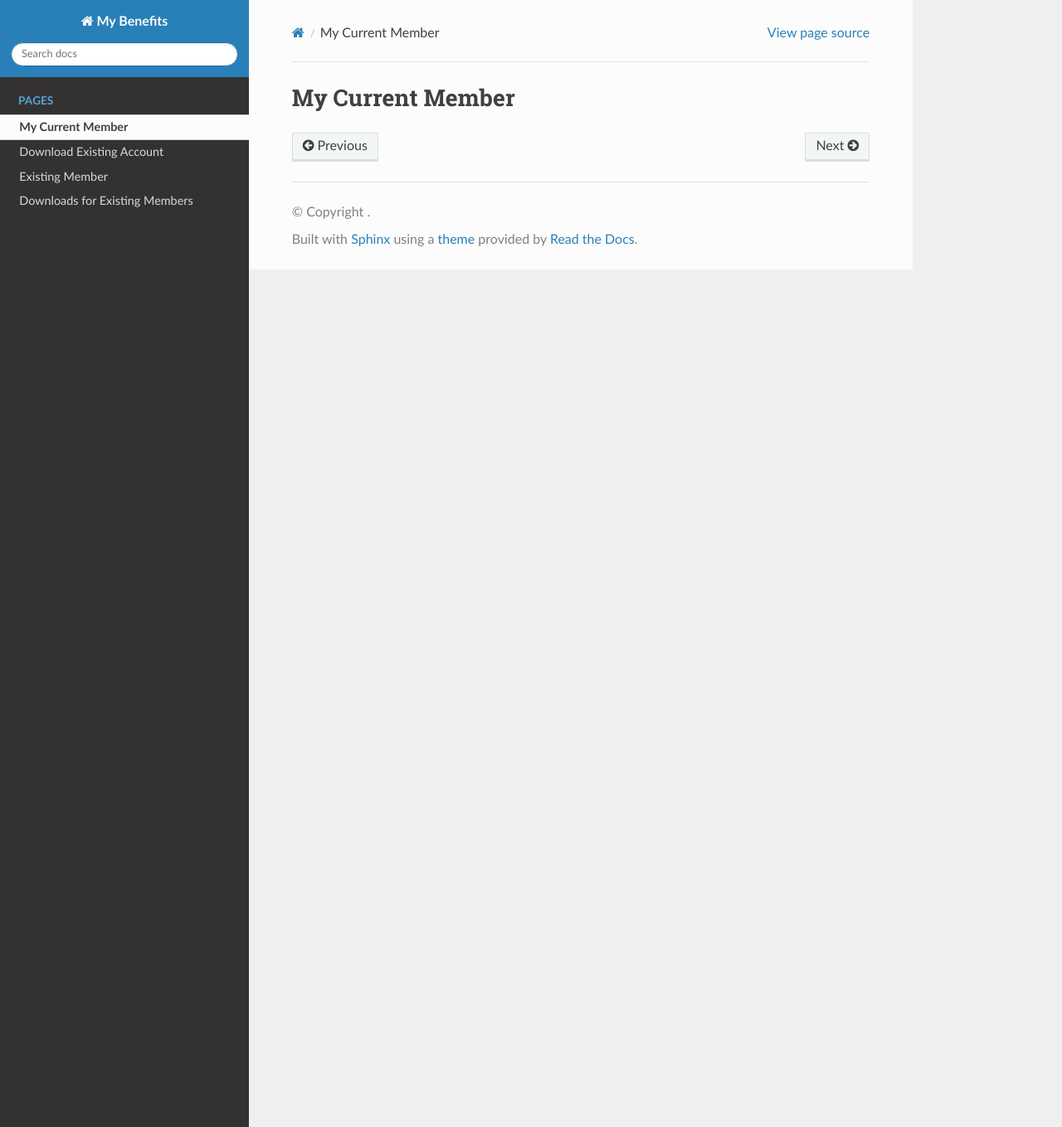
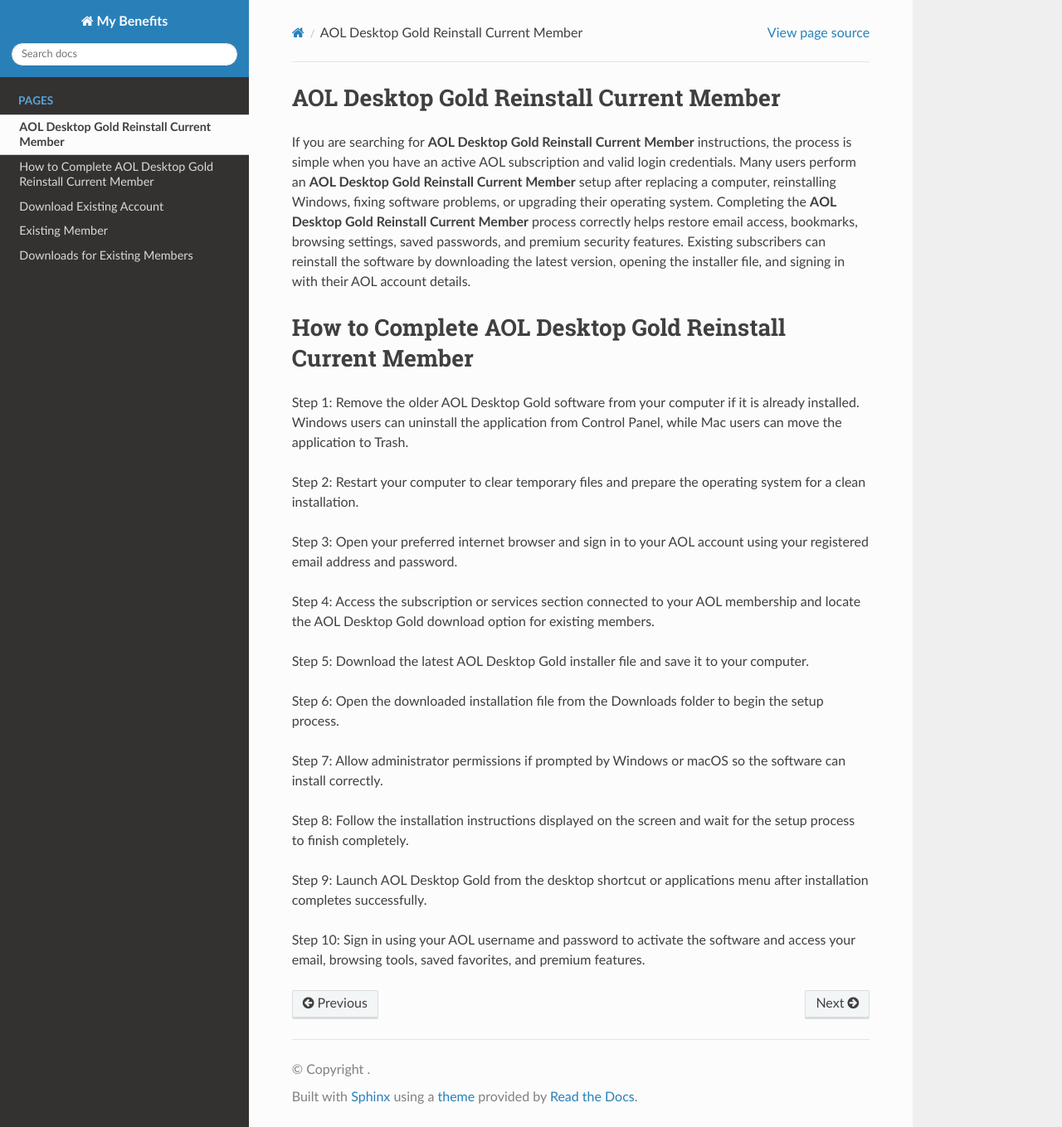
Before and after one commit to Marrable-hue/mybenefits, a Sphinx documentation site: the page built from docs/desktop-gold-reinstall-current-member.rst, in a window 1280 px wide and 1359 px high. Shown: the whole window at 83% size. Built offline with Sphinx 7.4.7 and the Read the Docs theme 3.1.0, drawn with Linux system fonts in a browser that asks for light colours.

Commit message:
Update desktop-gold-reinstall-current-member.rst

```diff
--- a/docs/desktop-gold-reinstall-current-member.rst
+++ b/docs/desktop-gold-reinstall-current-member.rst
@@ -1,2 +1,27 @@
-My Current Member
+AOL Desktop Gold Reinstall Current Member
 =========================================
+
+If you are searching for **AOL Desktop Gold Reinstall Current Member** instructions, the process is simple when you have an active AOL subscription and valid login credentials. Many users perform an **AOL Desktop Gold Reinstall Current Member** setup after replacing a computer, reinstalling Windows, fixing software problems, or upgrading their operating system. Completing the **AOL Desktop Gold Reinstall Current Member** process correctly helps restore email access, bookmarks, browsing settings, saved passwords, and premium security features. Existing subscribers can reinstall the software by downloading the latest version, opening the installer file, and signing in with their AOL account details.
+
+How to Complete AOL Desktop Gold Reinstall Current Member
+=========================================================
+
+Step 1: Remove the older AOL Desktop Gold software from your computer if it is already installed. Windows users can uninstall the application from Control Panel, while Mac users can move the application to Trash.
+
+Step 2: Restart your computer to clear temporary files and prepare the operating system for a clean installation.
+
+Step 3: Open your preferred internet browser and sign in to your AOL account using your registered email address and password.
+
+Step 4: Access the subscription or services section connected to your AOL membership and locate the AOL Desktop Gold download option for existing members.
+
+Step 5: Download the latest AOL Desktop Gold installer file and save it to your computer.
+
+Step 6: Open the downloaded installation file from the Downloads folder to begin the setup process.
+
+Step 7: Allow administrator permissions if prompted by Windows or macOS so the software can install correctly.
+
+Step 8: Follow the installation instructions displayed on the screen and wait for the setup process to finish completely.
+
+Step 9: Launch AOL Desktop Gold from the desktop shortcut or applications menu after installation completes successfully.
+
+Step 10: Sign in using your AOL username and password to activate the software and access your email, browsing tools, saved favorites, and premium features.
```
